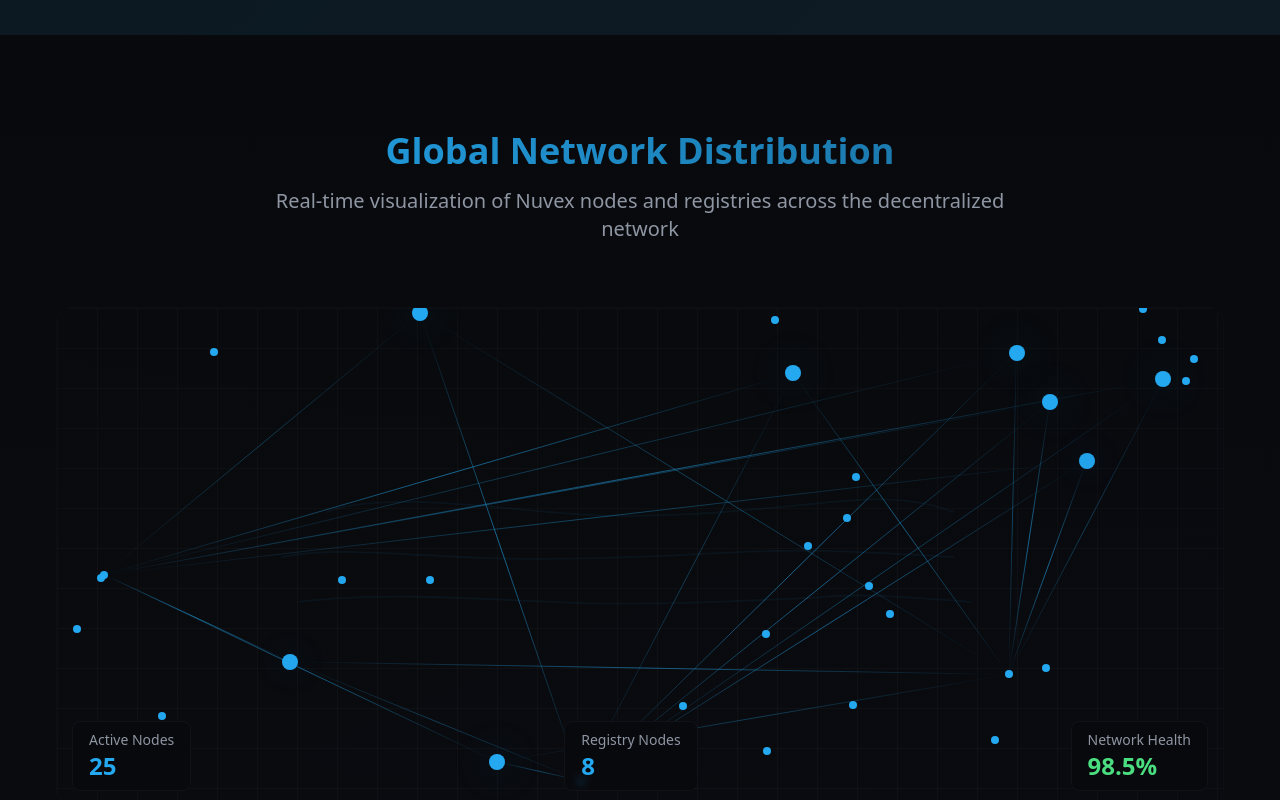
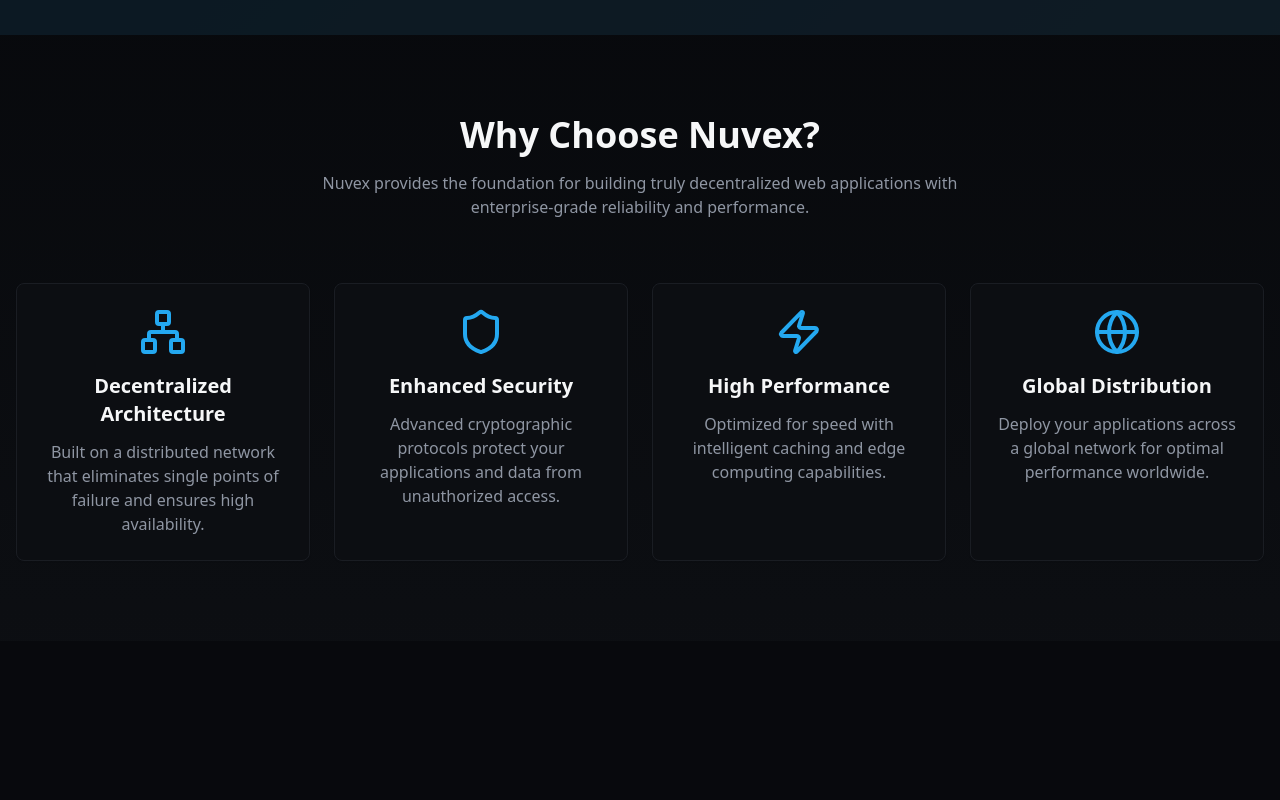
Before and after one commit to PROmptOrg/nuvex-web-core, a React (Vite) app: page / in a window 1280 px wide. Shown: the part 740-1540 px from the top of the page. After the commit the page ends 1381 px from the top, so only its background shows below. Built offline with nearby package versions, Linux system fonts and the light colour scheme.

Commit message:
Reverted to commit ce2e8d9538b5615ae4922c648807ffe9906ddd95

```diff
--- a/src/components/NetworkMap.tsx
+++ /dev/null
@@ -1,184 +0,0 @@
-import { useEffect, useState } from "react";
-
-interface Node {
-  id: string;
-  x: number;
-  y: number;
-  type: 'node' | 'registry';
-  pulse: boolean;
-}
-
-const NetworkMap = () => {
-  const [nodes, setNodes] = useState<Node[]>([]);
-
-  useEffect(() => {
-    // Generate random nodes and registries
-    const generateNodes = () => {
-      const newNodes: Node[] = [];
-
-      // Add some registry nodes (larger, fewer)
-      for (let i = 0; i < 8; i++) {
-        newNodes.push({
-          id: `registry-${i}`,
-          x: Math.random() * 100,
-          y: Math.random() * 100,
-          type: 'registry',
-          pulse: Math.random() > 0.7
-        });
-      }
-
-      // Add more regular nodes
-      for (let i = 0; i < 25; i++) {
-        newNodes.push({
-          id: `node-${i}`,
-          x: Math.random() * 100,
-          y: Math.random() * 100,
-          type: 'node',
-          pulse: Math.random() > 0.8
-        });
-      }
-
-      setNodes(newNodes);
-    };
-
-    generateNodes();
-
-    // Update pulse states periodically
-    const interval = setInterval(() => {
-      setNodes(prev => prev.map(node => ({
-        ...node,
-        pulse: Math.random() > 0.8
-      })));
-    }, 2000);
-
-    return () => clearInterval(interval);
-  }, []);
-
-  return (
-    <section className="py-24 px-6 bg-gradient-to-b from-background to-muted/20">
-      <div className="container mx-auto max-w-7xl">
-        <div className="text-center mb-16">
-          <h2 className="text-4xl font-bold mb-4 bg-gradient-to-r from-primary to-primary/60 bg-clip-text text-transparent">
-            Global Network Distribution
-          </h2>
-          <p className="text-xl text-muted-foreground max-w-3xl mx-auto">
-            Real-time visualization of Nuvex nodes and registries across the decentralized network
-          </p>
-        </div>
-
-        <div className="relative">
-          {/* World map silhouette */}
-          <div className="relative w-full h-[500px] bg-gradient-to-br from-card/10 to-card/5 rounded-2xl border border-border/20 overflow-hidden">
-            {/* Grid pattern */}
-            <div className="absolute inset-0 opacity-10">
-              <svg width="100%" height="100%" className="w-full h-full">
-                <defs>
-                  <pattern id="grid" width="40" height="40" patternUnits="userSpaceOnUse">
-                    <path d="M 40 0 L 0 0 0 40" fill="none" stroke="currentColor" strokeWidth="0.5"/>
-                  </pattern>
-                </defs>
-                <rect width="100%" height="100%" fill="url(#grid)" />
-              </svg>
-            </div>
-
-            {/* World map outline */}
-            <div className="absolute inset-0 flex items-center justify-center opacity-20">
-              <svg viewBox="0 0 1000 500" className="w-full h-full max-w-4xl">
-                <path
-                  d="M150,200 C200,180 300,190 400,200 C500,210 600,200 700,190 C750,185 800,180 850,200 M100,250 C150,240 200,245 300,250 C400,255 500,250 600,245 C700,240 750,245 850,250 M120,300 C200,290 300,295 400,300 C500,305 600,300 700,295 C750,290 800,295 870,300"
-                  stroke="currentColor"
-                  strokeWidth="2"
-                  fill="none"
-                  className="text-primary/30"
-                />
-              </svg>
-            </div>
-
-            {/* Network nodes */}
-            {nodes.map((node) => (
-              <div
-                key={node.id}
-                className={`absolute transform -translate-x-1/2 -translate-y-1/2 ${
-                  node.type === 'registry' ? 'w-4 h-4' : 'w-2 h-2'
-                }`}
-                style={{
-                  left: `${node.x}%`,
-                  top: `${node.y}%`,
-                }}
-              >
-                <div
-                  className={`w-full h-full rounded-full relative ${
-                    node.type === 'registry'
-                      ? 'bg-primary shadow-glow'
-                      : 'bg-accent'
-                  } ${node.pulse ? 'animate-pulse' : ''}`}
-                >
-                  {/* Connection lines */}
-                  {node.type === 'registry' && (
-                    <>
-                      <div className="absolute inset-0 rounded-full bg-primary/20 animate-ping" />
-                      <div className="absolute inset-0 rounded-full bg-primary/30 animate-pulse"
-                           style={{ animationDelay: '0.5s' }} />
-                    </>
-                  )}
-                </div>
-
-                {/* Tooltip */}
-                <div className="absolute bottom-full left-1/2 transform -translate-x-1/2 mb-2 px-2 py-1 bg-background/90 backdrop-blur-sm border border-border/50 rounded text-xs whitespace-nowrap opacity-0 hover:opacity-100 transition-opacity z-10">
-                  {node.type === 'registry' ? 'Registry Node' : 'Network Node'}
-                </div>
-              </div>
-            ))}
-
-            {/* Connecting lines animation */}
-            <svg className="absolute inset-0 w-full h-full pointer-events-none">
-              <defs>
-                <linearGradient id="lineGradient" x1="0%" y1="0%" x2="100%" y2="0%">
-                  <stop offset="0%" stopColor="hsl(var(--primary))" stopOpacity="0" />
-                  <stop offset="50%" stopColor="hsl(var(--primary))" stopOpacity="0.6" />
-                  <stop offset="100%" stopColor="hsl(var(--primary))" stopOpacity="0" />
-                </linearGradient>
-              </defs>
-
-              {nodes.filter(n => n.type === 'registry').map((registry, i) => (
-                <g key={`connections-${registry.id}`}>
-                  {nodes.filter(n => n.type === 'node').slice(0, 3).map((node, j) => (
-                    <line
-                      key={`line-${i}-${j}`}
-                      x1={`${registry.x}%`}
-                      y1={`${registry.y}%`}
-                      x2={`${node.x}%`}
-                      y2={`${node.y}%`}
-                      stroke="url(#lineGradient)"
-                      strokeWidth="1"
-                      className="animate-pulse"
-                      style={{ animationDelay: `${(i + j) * 0.5}s` }}
-                    />
-                  ))}
-                </g>
-              ))}
-            </svg>
-          </div>
-
-          {/* Stats overlay */}
-          <div className="absolute bottom-4 left-4 right-4 flex justify-between">
-            <div className="bg-background/80 backdrop-blur-sm border border-border/50 rounded-lg px-4 py-2">
-              <div className="text-sm text-muted-foreground">Active Nodes</div>
-              <div className="text-2xl font-bold text-primary">{nodes.filter(n => n.type === 'node').length}</div>
-            </div>
-            <div className="bg-background/80 backdrop-blur-sm border border-border/50 rounded-lg px-4 py-2">
-              <div className="text-sm text-muted-foreground">Registry Nodes</div>
-              <div className="text-2xl font-bold text-primary">{nodes.filter(n => n.type === 'registry').length}</div>
-            </div>
-            <div className="bg-background/80 backdrop-blur-sm border border-border/50 rounded-lg px-4 py-2">
-              <div className="text-sm text-muted-foreground">Network Health</div>
-              <div className="text-2xl font-bold text-green-400">98.5%</div>
-            </div>
-          </div>
-        </div>
-      </div>
-    </section>
-  );
-};
-
-export default NetworkMap;
--- a/src/pages/Index.tsx
+++ b/src/pages/Index.tsx
@@ -1,14 +1,12 @@
 import Navigation from "@/components/Navigation";
 import HeroSection from "@/components/HeroSection";
 import FeatureSection from "@/components/FeatureSection";
-import NetworkMap from "@/components/NetworkMap";
 
 const Index = () => {
   return (
     <div className="min-h-screen bg-background">
       <Navigation />
       <HeroSection />
-      <NetworkMap />
       <FeatureSection />
     </div>
   );
```
